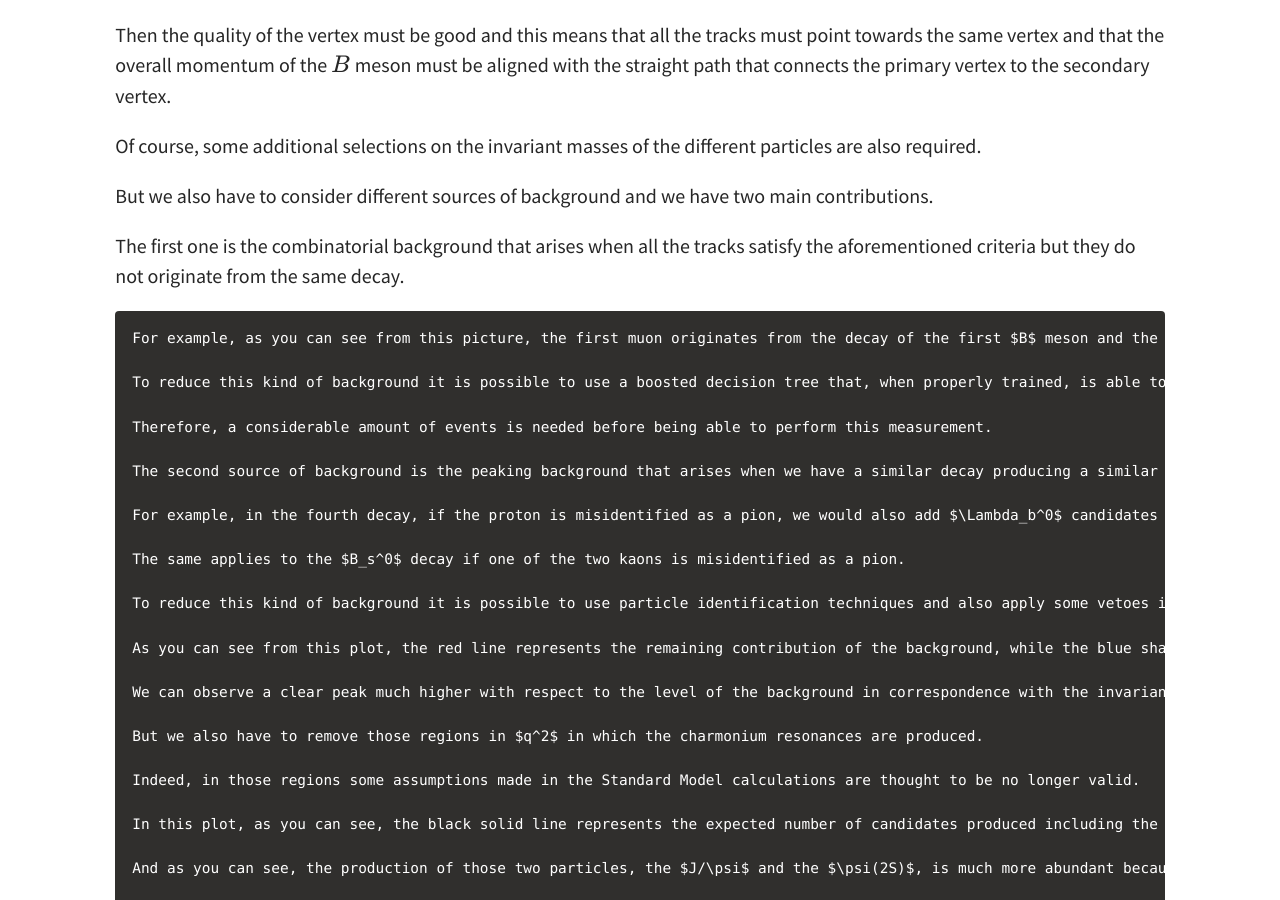
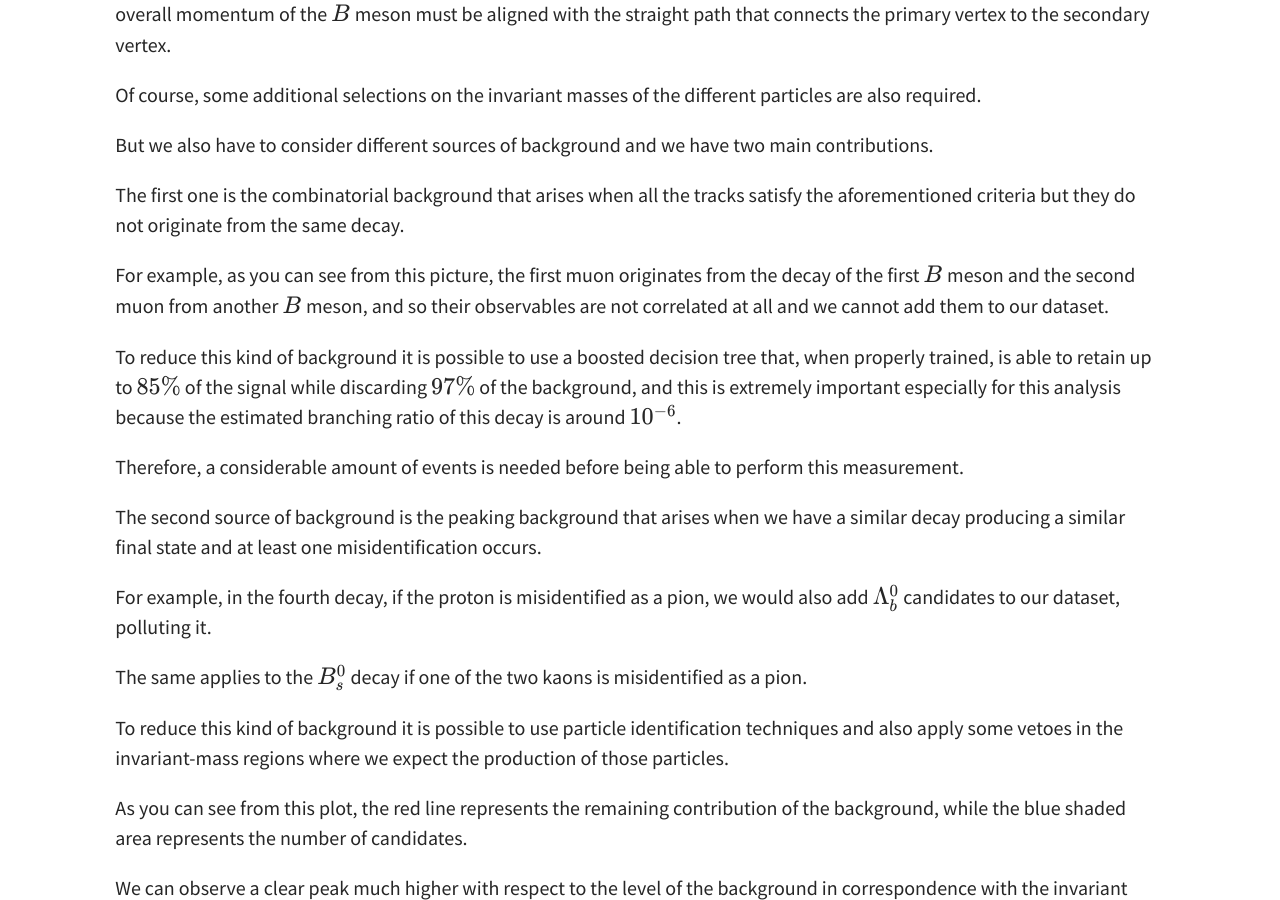
Before and after one commit to Sigfrido11/personal_website, a Jekyll site: the page built from _portfolio/2026-05-28-Bmeson_decay.md, in a window 1280 px wide and 900 px high, scrolled down 5314 px. Built offline with Jekyll 4.4.1, drawn with Linux system fonts in a browser that asks for light colours; a script that is not in the unit is left out; some of the changed text lies outside the part shown.

Commit message:
B meson decay presentation

````diff
--- a/_portfolio/2026-05-28-Bmeson_decay.md
+++ b/_portfolio/2026-05-28-Bmeson_decay.md
@@ -1,6 +1,6 @@
 ---
 layout: post
-title: Presentatione $B^0 \to k^* \mu^+ mu^-$
+title: Presentatione $B^0 \to k^* \mu^+ \mu^-$
 feature-img: "assets/img/feature-img/B_video.png"
 thumbnail: "assets/img/thumbnails/feature-img/B_video.png"
 tags: [Highlight, Markdown]
@@ -11,7 +11,7 @@ locale: it
 lang_ref: B_presentation
 youtube_url: "https://www.youtube.com/watch?v=-tgSiqshwXQ"
 ---
-In questa pagina è disponibile la registrazione di una presentazione sul decadimento $B^0 \to K^{*}\mu^+\mu^-$, tenutasi presso la TU Dortmund nell’ambito del progetto *Particles meets Astroparticles*.
+In questa pagina è disponibile la registrazione di una presentazione sul decadimento $B^0 \to K^{*} \mu^+\mu^-$, tenutasi presso la TU Dortmund nell’ambito del progetto *Particles meets Astroparticles*.
 
 <div class="thesis-download">
   <a class="btn" href="{{ '/assets/pdf/Giuseppe_Luciano_Angular_B0_decay.pdf' | relative_url }}" download>
@@ -71,8 +71,8 @@ We can now examine some of its main sub-detectors. The first detector encountere
 The VELO is a silicon detector capable of measuring the positions of both the primary and secondary vertices with extremely high precision. This allows the determination of the impact parameter with a resolution of about $20\,\mu\mathrm{m}$, although the exact value depends on the particle transverse momentum.
 
 An interesting fact is that the VELO operates only about $8\,\mathrm{mm}$ from the beampipe. Since placing detector components so close to the beam is potentially risky, a dedicated mechanism has been developed to retract and reinsert the detector. The VELO is moved into its operational position only once stable beam conditions have been declared.
-```
-```
+
+
 Then the particles cross the first RICH detector that is suited for the analysis of the angle of emission of Cherenkov radiation.
 
 Cherenkov radiation is a particular type of radiation spontaneously emitted by a medium when it is crossed by charged particles which travel faster than the speed of light in the medium, and as you can see from this animation there is a strong link that connects the velocity of the particle and the angle of emission of the radiation. Therefore, the measurement of the angle is a proxy for the measurement of the velocity.
@@ -106,7 +106,7 @@ Of course, some additional selections on the invariant masses of the different p
 But we also have to consider different sources of background and we have two main contributions.
 
 The first one is the combinatorial background that arises when all the tracks satisfy the aforementioned criteria but they do not originate from the same decay.
-```
+
 For example, as you can see from this picture, the first muon originates from the decay of the first $B$ meson and the second muon from another $B$ meson, and so their observables are not correlated at all and we cannot add them to our dataset.
 
 To reduce this kind of background it is possible to use a boosted decision tree that, when properly trained, is able to retain up to $85\%$ of the signal while discarding $97\%$ of the background, and this is extremely important especially for this analysis because the estimated branching ratio of this decay is around $10^{-6}$.
@@ -160,7 +160,7 @@ That is the mass of the $K^{*}(892)$.
 But we also expect a smaller contribution from the S-wave component in the two tails of the distribution.
 
 And the expected contribution of the S-wave is around $5\%$.
-```
+
 But we also have to model the acceptance. Indeed, as I told you before, not all the events produced at the LHCb detector are actually recorded because some triggers are applied.
 
 Some additional selections over the entire dataset are also used. So we are artificially modifying the number of candidates in a non-uniform way. And since the number of candidates is what we need to perform the fit, we must correct this effect by modelling the acceptance.
@@ -230,7 +230,7 @@ Maybe this tension is related to our understanding of low-energy QCD, which is s
 In any case, this remains one of the most interesting and actively investigated topics in flavour physics today.
 
 Thank you very much for your attention.
-```
+
 
 
     ## 👥 Collaboratori
````
Also changed, not shown: _portfolio/2026-05-28-Bmeson_decay-en.md (+7 -8 lines), _posts/2026-05-28-Bmeson_decay-en.md (+4 -6 lines), _posts/2026-05-28-Bmeson_decay.md (+6 -6 lines).
